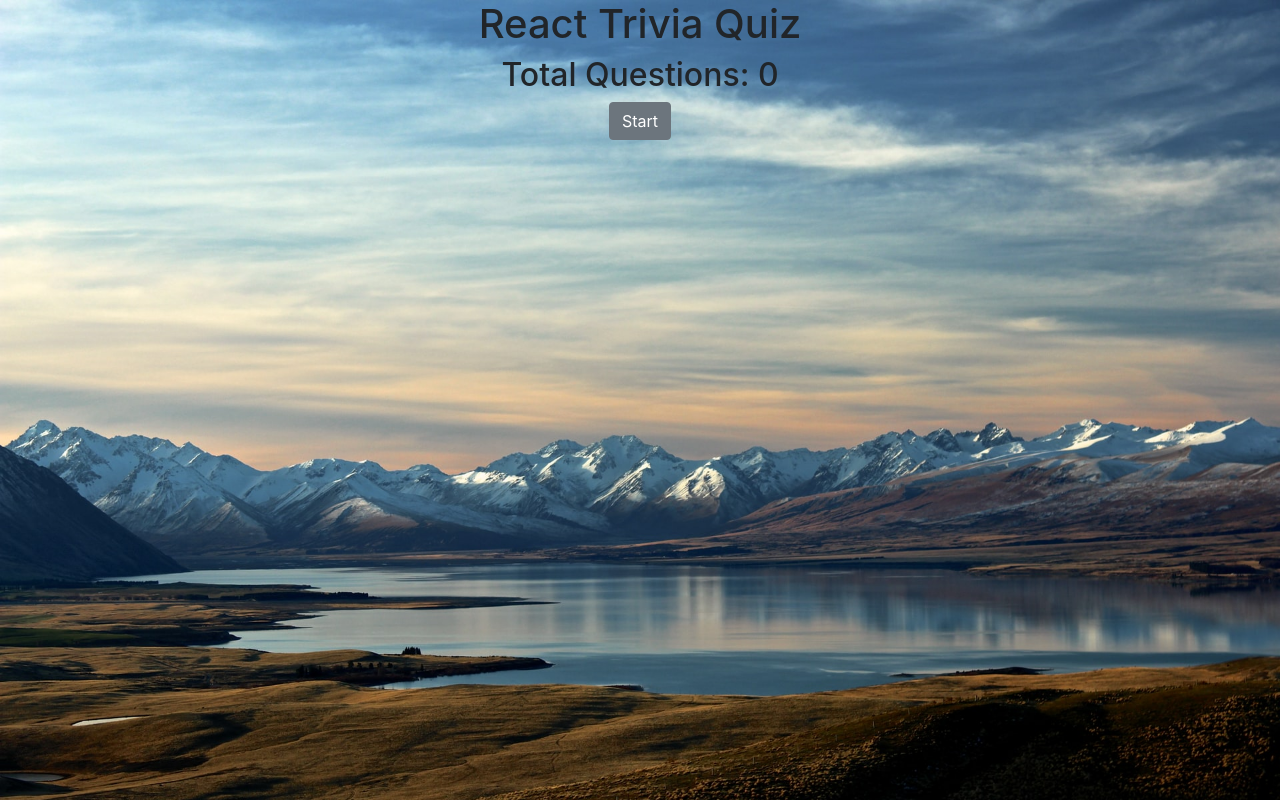
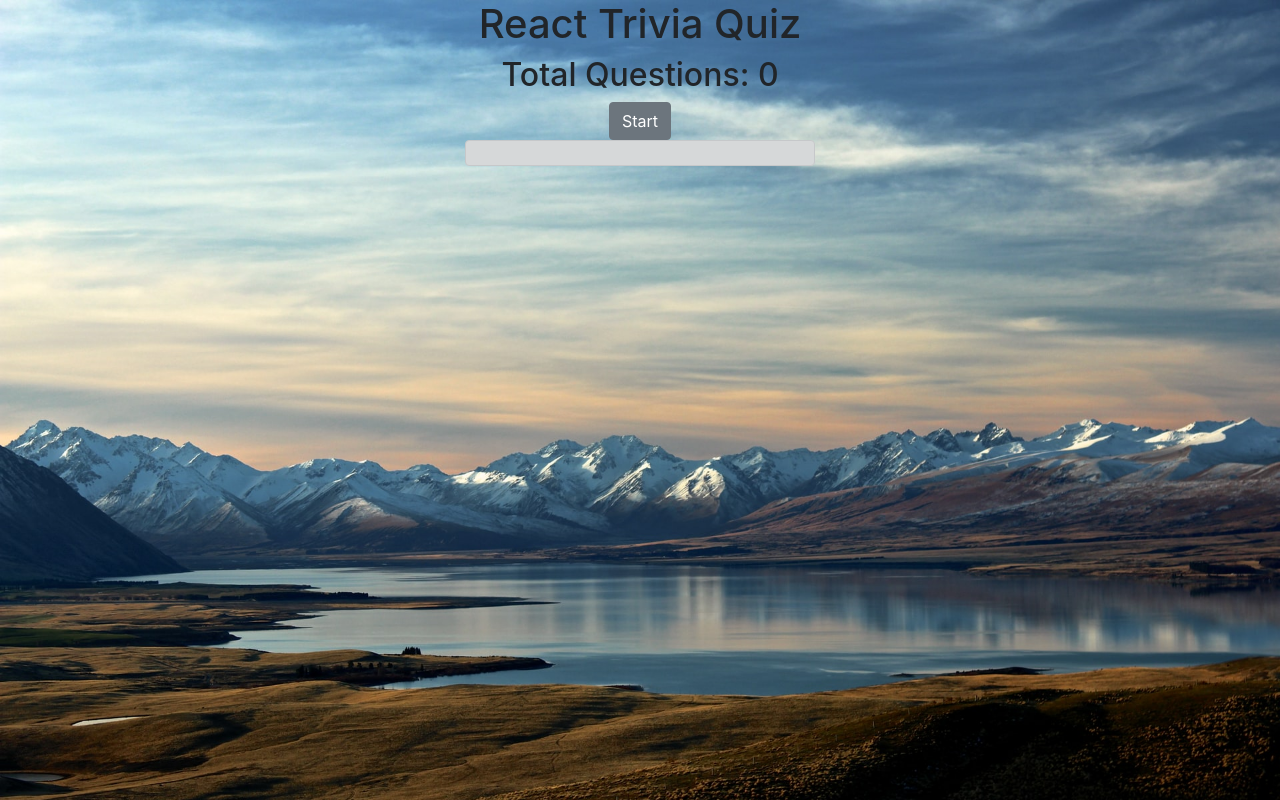
Before and after one commit to ferdinh/SimpleReactQuizApp, a React (Create React App) app: page / in a window 1280 px wide. Built offline with nearby package versions, Linux system fonts and the light colour scheme.

Commit message:
Improve Score Visibility

```diff
--- a/src/components/QuestionList.tsx
+++ b/src/components/QuestionList.tsx
@@ -1,7 +1,7 @@
 import React, {useEffect, useState} from "react";
 import Question from "../model/Question";
 import QuestionCard from "./QuestionCard";
-import {Col, Container, Row} from "reactstrap";
+import {Alert, Col, Container, Row} from "reactstrap";
 
 
 export default function QuestionList(props: { listOfQuestions: Question[] }) {
@@ -36,9 +36,9 @@ export default function QuestionList(props: { listOfQuestions: Question[] }) {
                 </Col>
             </Row>
 
-            <Row>
-                <Col>
-                    <p>{questionList.length !== 0 ? `Score: ${correctAnswer}/${questionList.length}` : ''} </p>
+            <Row className='justify-content-center'>
+                <Col xs={8} md={4} lg={4}>
+                    <Alert color="dark">{questionList.length !== 0 ? `Score: ${correctAnswer}/${questionList.length}` : ''} </Alert>
                 </Col>
             </Row>
 
```
